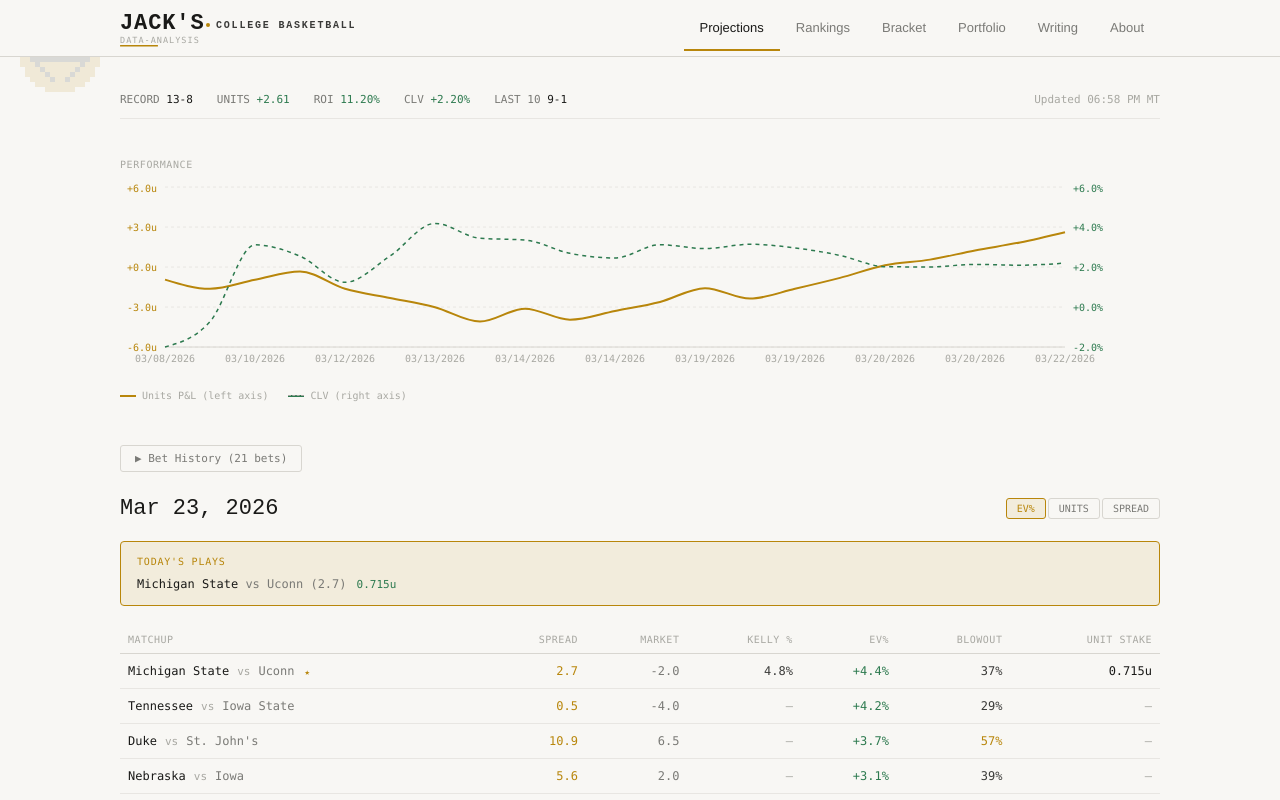
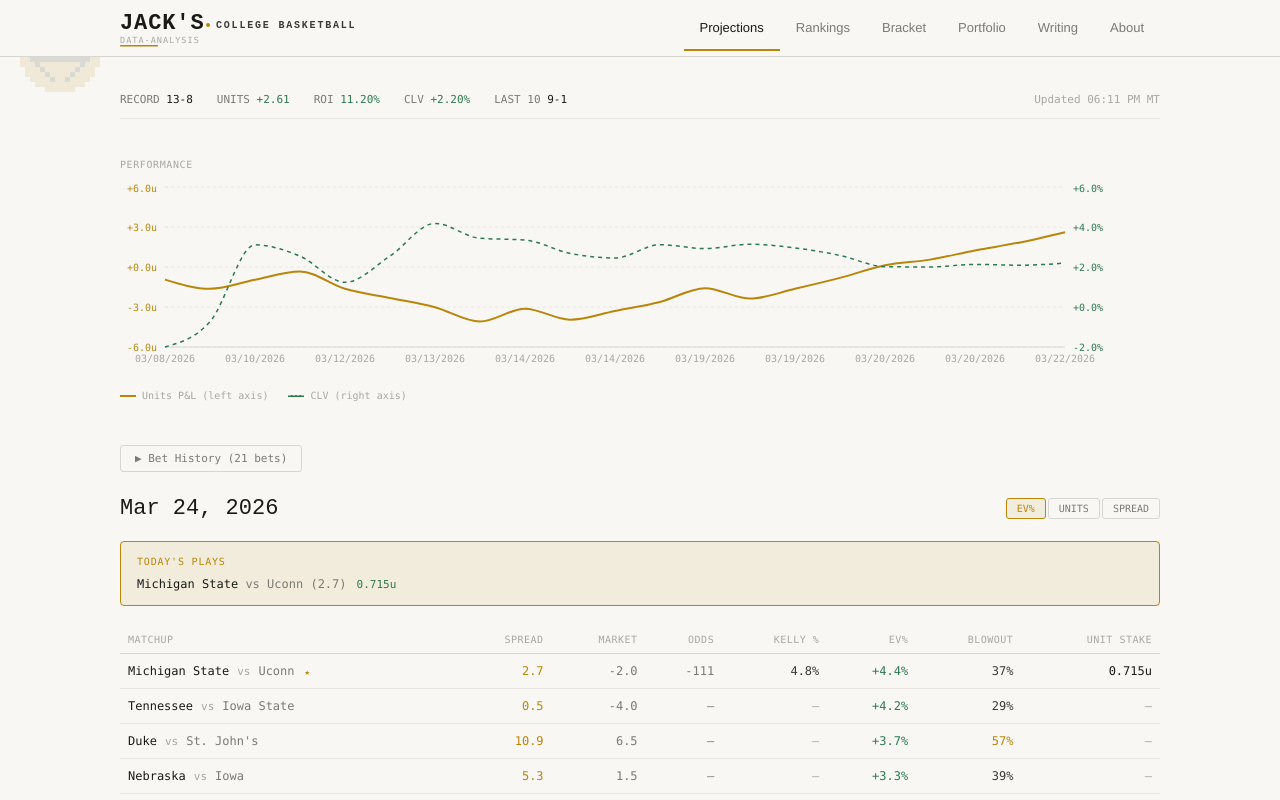
Before and after one commit to jackoo-06/jacks-cbb-site, a React (Vite) app: page / in a window 1280 px wide. Shown: the top 800 px of the page. Built offline with nearby package versions, Linux system fonts and the light colour scheme.

Commit message:
Add odds column to projections

```diff
--- a/public/data/bracket.json
+++ b/public/data/bracket.json
@@ -1,5 +1,5 @@
 {
-  "updated": "Mar 23, 2026",
+  "updated": "Mar 24, 2026",
   "regions": {
     "East": [
       {
--- a/public/data/projections.json
+++ b/public/data/projections.json
@@ -1,6 +1,6 @@
 {
-  "date": "Mar 23, 2026",
-  "updated": "06:58 PM MT",
+  "date": "Mar 24, 2026",
+  "updated": "06:11 PM MT",
   "show": true,
   "games": [
     {
@@ -14,7 +14,8 @@
       "ev": -0.7,
       "blowout": 6,
       "units": 0.0,
-      "bet": false
+      "bet": false,
+      "odds": null
     },
     {
       "id": 2,
@@ -27,20 +28,22 @@
       "ev": 1.4,
       "blowout": 45,
       "units": 0.0,
-      "bet": false
+      "bet": false,
+      "odds": null
     },
     {
       "id": 3,
       "team1": "Nebraska",
       "team2": "Iowa",
       "position": "Nebraska",
-      "spread": 5.6,
-      "market": 2.0,
+      "spread": 5.3,
+      "market": 1.5,
       "kelly": 0.0,
-      "ev": 3.1,
+      "ev": 3.3,
       "blowout": 39,
       "units": 0.0,
-      "bet": false
+      "bet": false,
+      "odds": null
     },
     {
       "id": 4,
@@ -53,7 +56,8 @@
       "ev": 1.8,
       "blowout": 44,
       "units": 0.0,
-      "bet": false
+      "bet": false,
+      "odds": null
     },
     {
       "id": 5,
@@ -66,7 +70,8 @@
       "ev": 3.7,
       "blowout": 57,
       "units": 0.0,
-      "bet": false
+      "bet": false,
+      "odds": null
     },
     {
       "id": 6,
@@ -79,7 +84,8 @@
       "ev": 4.2,
       "blowout": 29,
       "units": 0.0,
-      "bet": false
+      "bet": false,
+      "odds": null
     },
     {
       "id": 7,
@@ -92,7 +98,8 @@
       "ev": 4.4,
       "blowout": 37,
       "units": 0.715,
-      "bet": true
+      "bet": true,
+      "odds": -111
     },
     {
       "id": 8,
@@ -105,7 +112,8 @@
       "ev": 0.0,
       "blowout": 41,
       "units": 0.0,
-      "bet": false
+      "bet": false,
+      "odds": null
     }
   ]
 }
--- a/public/data/rankings.json
+++ b/public/data/rankings.json
@@ -1,6 +1,6 @@
 {
-  "week": "Week of Mar 23, 2026",
-  "updated": "Mar 23, 2026",
+  "week": "Week of Mar 24, 2026",
+  "updated": "Mar 24, 2026",
   "teams": [
     {
       "rank": 1,
--- a/src/App.jsx
+++ b/src/App.jsx
@@ -448,7 +448,7 @@ function Projections({ goToArticle }) {
         <table style={{ width: "100%", borderCollapse: "collapse", fontFamily: font.mono, fontSize: 12 }}>
           <thead>
             <tr style={{ borderBottom: `1px solid ${C.border}` }}>
-              {["MATCHUP", "SPREAD", "MARKET", "KELLY %", "EV%", "BLOWOUT", "UNIT STAKE"].map((h, i) => (
+              {["MATCHUP", "SPREAD", "MARKET", "ODDS", "KELLY %", "EV%", "BLOWOUT", "UNIT STAKE"].map((h, i) => (
                 <th key={i} style={{
                   padding: "8px 8px", textAlign: i >= 1 ? "right" : "left",
                   fontWeight: 400, fontSize: 10, color: C.textMuted, letterSpacing: "0.05em",
@@ -490,6 +490,7 @@ function Projections({ goToArticle }) {
                 </td>
                 <td style={{ padding: "10px 8px", textAlign: "right", color: C.accent, fontWeight: 500, verticalAlign: "top" }}>{g.spread.toFixed(1)}</td>
 		<td style={{ padding: "10px 8px", textAlign: "right", color: C.textDim, verticalAlign: "top" }}>{g.market ? g.market.toFixed(1) : "—"}</td>
+	        <td style={{ padding: "10px 8px", textAlign: "right", color: C.textDim, verticalAlign: "top" }}>{g.odds ? (g.odds > 0 ? "+" + g.odds : g.odds) : "—"}</td>
                 <td style={{ padding: "10px 8px", textAlign: "right", verticalAlign: "top", fontWeight: 500, color: g.kelly > 0 ? C.text : C.textMuted }}>
                   {g.kelly > 0 ? g.kelly.toFixed(1) + "%" : "—"}
                 </td>
```
Also changed, not shown: 2 other files (tests, documents, lock files or other folders).
